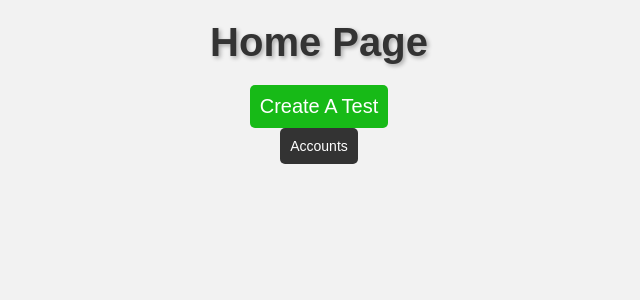
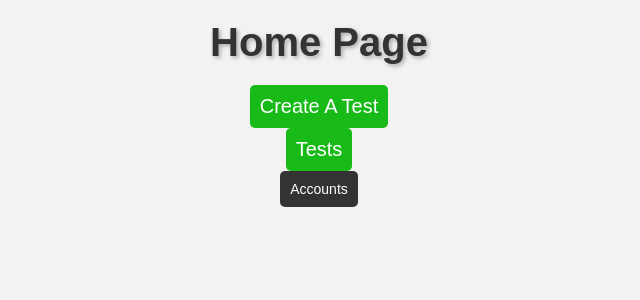
Before and after one commit to amoyer22/CSET160-Final, a Flask app: page /home in a window 1280 px wide. Shown: the top 300 px of the page, without its empty margins (321-961 px from the left). Run offline with Flask 3, Linux system fonts and the light colour scheme.

Commit message:
Added tests page button to home pages

```diff
--- a/static/styles/home.css
+++ b/static/styles/home.css
@@ -52,3 +52,7 @@ body {
     background-color: rgb(23, 186, 23);
 
   }
+
+  #tests-btn{
+    background-color: rgb(23, 186, 23);
+  }
--- a/templates/home.html
+++ b/templates/home.html
@@ -10,6 +10,8 @@
     <h1>Home Page</h1>
     <button id = "cr-btn" onclick="window.location.href = '/tests/create'">Create A Test</button>
 
+    <button id="tests-btn" onclick="window.location.href = '/tests'">Tests</button>
+
     <button id = "acc-btn" onclick="window.location.href = '/accounts'">Accounts</button>
 </body>
 </html>
```
